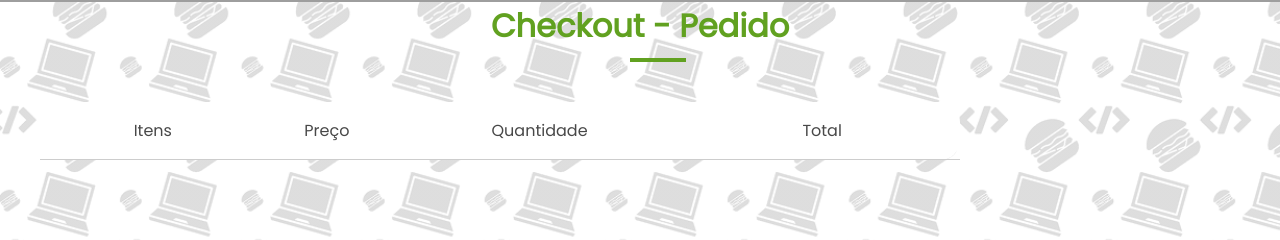
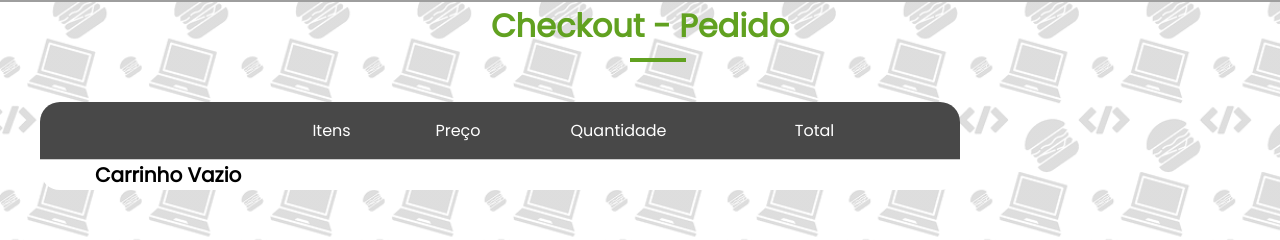
Before and after one commit to Soareslili/Projeto-Devburger-Interface, a React (Vite) app: page /carrinho in a window 1280 px wide. Shown: the part 178-418 px from the top of the page. Built offline with nearby package versions, Linux system fonts and the light colour scheme; grey boxes are pictures that could not be loaded; a web font is replaced by a local one.

Commit message:
Finalizando a criação do carrinho dos produtos

```diff
--- a/src/components/CardProduct/index.jsx
+++ b/src/components/CardProduct/index.jsx
@@ -29,11 +29,5 @@ export function CardProduct({ product }) {
 }
 
 CardProduct.propTypes = {
-    product: PropTypes.shape({
-        id: PropTypes.number.isRequired,
-        name: PropTypes.string.isRequired,
-        url: PropTypes.string.isRequired,
-        currencyValue: PropTypes.string.isRequired,
-        quantity: PropTypes.number,
-    }).isRequired,
+    product: PropTypes,
 };
--- a/src/components/CartItems/index.jsx
+++ b/src/components/CartItems/index.jsx
@@ -1,26 +1,58 @@
 import { useCart } from '../../hooks/CartContext'
+import { formatPrice } from '../../utils/formatPrice'
+import TransIcon from '../../assets/transh.svg'
 
 
 import { Table } from '../index'
+import { ButtonGrounp, EmptyCart, ProductImage, ProductTotalPrice, TrashImage } from './styles'
+
 
 export function CartItems() {
-    const { cartProducts, increaseProduct, decreaseProduct } = useCart()
-
+    const { cartProducts, increaseProduct, decreaseProduct, deleteProduct } = useCart()
 
 
 
     return (
         <Table.Root>
             <Table.Header>
-
                 <Table.Tr>
                     <Table.Th></Table.Th>
                     <Table.Th>Itens</Table.Th>
                     <Table.Th>Preço</Table.Th>
                     <Table.Th>Quantidade</Table.Th>
                     <Table.Th>Total</Table.Th>
+                    <Table.Th></Table.Th>
                 </Table.Tr>
             </Table.Header>
+            <Table.Body>
+                {cartProducts?.length ? (
+                    cartProducts.map(product => (
+                        <Table.Tr key={product.id}>
+                            <Table.Td>
+                                <ProductImage src={product.url} />
+                            </Table.Td>
+                            <Table.Td> {product.name}</Table.Td>
+                            <Table.Td>{product.currencyValue}</Table.Td>
+
+                            <ButtonGrounp>
+                                <button onClick={() => decreaseProduct(product.id)}>-</button>
+                                <Table.Td>{product.quantity}</Table.Td>
+                                <button onClick={() => increaseProduct(product.id)}>+</button>
+                            </ButtonGrounp>
+
+
+                            <Table.Td>
+                                <ProductTotalPrice>
+                                {formatPrice(product.quantity * product.price)}
+                                </ProductTotalPrice>
+                            </Table.Td>
+                            <Table.Td>
+                                <TrashImage src={TransIcon} alt="lixeira" onClick={() => deleteProduct(product.id) }/>
+                            </Table.Td>
+                        </Table.Tr>
+                    ))
+                ) : <EmptyCart>Carrinho Vazio</EmptyCart>}
+            </Table.Body>
         </Table.Root>
     )
 }
--- a/src/components/CartItems/styles.js
+++ b/src/components/CartItems/styles.js
@@ -1,3 +1,51 @@
 import styled from "styled-components";
 
-export const CartItems = styled.div``
+export const ProductImage = styled.img`
+    height: 80px;
+    width: 80px;
+    border-radius: 16px;
+
+`
+export const ButtonGrounp = styled.div`
+    display: flex;
+    align-items: center;
+    gap: 12px;
+
+    button {
+      display: flex;
+      align-items: center;
+      justify-content: center;
+      height: 30px;
+      width: 30px;
+      color: #fff;
+      border-radius: 4px;
+      background-color: #9758a6;
+      border: none;
+      transition: all 0.4s;
+
+      &:hover{
+        background-color: #6f357c;
+      }
+    }
+`
+
+export const EmptyCart = styled.p`
+    font-size: 20px;
+    text-align: center;
+    font-weight: bold;
+
+
+`
+
+export const ProductTotalPrice = styled.p`
+    font-weight: bold;
+
+`
+
+export const TrashImage = styled.img`
+    height: 20px;
+    width: 20px;
+    cursor: pointer;
+
+
+`
--- a/src/components/Table/styles.js
+++ b/src/components/Table/styles.js
@@ -14,8 +14,18 @@ export const Tr = styled.tr``
 export const Th = styled.th`
     padding: 16px;
     text-align: left;
-    color: #484848;
+    color: #fff;
+    background-color: #484848;
     border-bottom: 1px solid #cdcdcd;
+
+    &:last-child{
+        border-top-right-radius: 20px;
+    }
+
+    &:first-child{
+        border-top-left-radius: 20px;
+    }
+
 
 `
 
--- a/src/hooks/CartContext.jsx
+++ b/src/hooks/CartContext.jsx
@@ -74,7 +74,7 @@ export const CartProvider = ({ children }) => {
     }
 
     useEffect(() => {
-      const clientCartData = localStorage.getItem('devbuer:cartInfo')
+      const clientCartData = localStorage.getItem('devburger:cartInfo')
 
       if(clientCartData) {
         setCartProducts(JSON.parse(clientCartData))
```
Also changed, not shown: src/assets/transh.svg (added).
